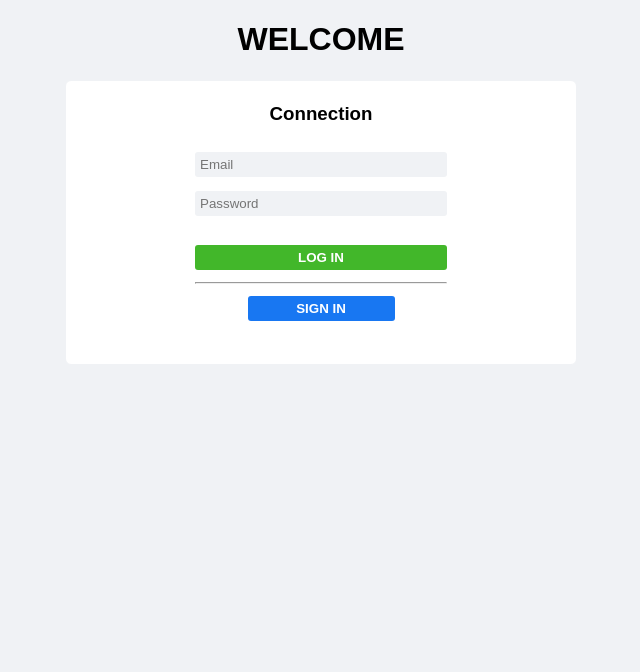
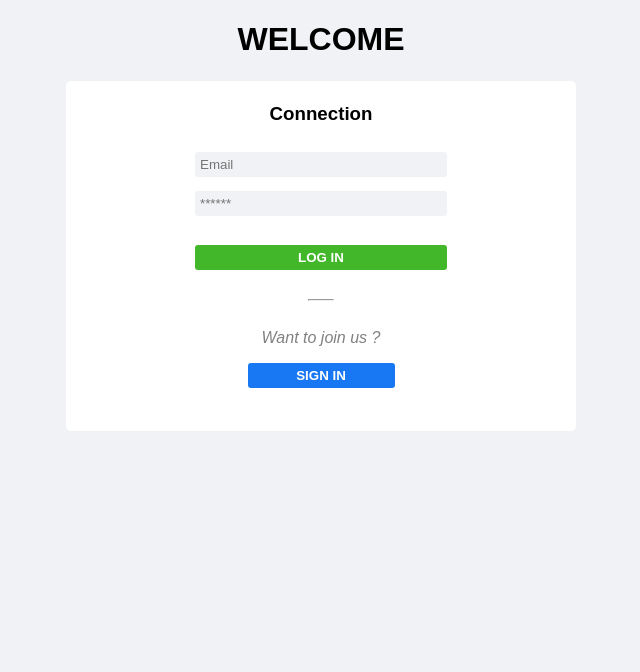
Before and after one commit to TimotheGonin/Members-area-access, a PHP site: page / in a window 1280 px wide. Shown: the top 672 px of the page, without its empty margins (319-959 px from the left). Run offline with PHP 8.4, Linux system fonts and the light colour scheme.

Commit message:
index.php design tmp ok

```diff
--- a/design/default.css
+++ b/design/default.css
@@ -11,6 +11,7 @@ body {
 * {
     box-sizing: border-box;
     vertical-align: baseline;
+    font-family: Arial, Helvetica, sans-serif;
 }
 
 
@@ -27,6 +28,10 @@ body {
 .noPadnoMarg {
     margin: 0;
     padding: 0;
+}
+
+.pointer {
+    cursor: pointer;
 }
 
 
@@ -57,7 +62,7 @@ table {
     background-color: white;
 }
 
-input[type="text"],
+input[type="email"],
 input[type="password"] {
     border: 0;
     background-color: #f0f2f5;
@@ -76,7 +81,17 @@ input[type="password"] {
 }
 
 hr {
-    width: 50%;
+    margin-top: 25px;
+    width: 5%;
+}
+
+a {
+    text-decoration: none;
+}
+
+#signInProposition {
+    font-style: italic;
+    color: grey;
 }
 
 #signInBtn {
--- a/index.php
+++ b/index.php
@@ -4,7 +4,7 @@
     <meta charset="UTF-8">
     <meta http-equiv="X-UA-Compatible" content="IE=edge">
     <meta name="viewport" content="width=device-width, initial-scale=1.0">
-    <link rel="stylesheet" href="design/default.css">
+    <link rel="stylesheet" type="text/css" href="design/default.css">
     <title>Homepage</title>
 </head>
 <body>
@@ -16,6 +16,7 @@
 <!-- LOG IN -->
         <section>
             <table class="box-center">
+            <!-- TITLE -->
                 <thead>
                     <tr class="txt-center">
                         <th><h3>Connection</h3></th>
@@ -23,24 +24,14 @@
                 </thead>
                 <tbody>
                     <form action="index.php" method="post">
-                        <!-- <tr  class="txt-center">
-                            <td>
-                                <label for="email">Email</label>
-                            </td>
-                        </tr> -->
                         <tr  class="txt-center">
                             <td>
-                                <input type="text" name="email" placeholder="Email">
+                                <input type="email" name="email" placeholder="Email" required>
                             </td>
                         </tr>
-                        <!-- <tr  class="txt-center">
-                            <td>
-                                <label for="password">Password</label>
-                            </td>
-                        </tr> -->
                         <tr  class="txt-center">
                             <td>
-                                <input type="password" name="password" placeholder="Password">
+                                <input type="password" name="password" placeholder="******" required>
                             </td>
                         </tr>
                     </form>
@@ -48,13 +39,14 @@
                 <tfoot>
                     <tr  class="txt-center">
                         <td>
-                            <button type="submit" id="logInBtn" class="box-center btn">Log in</button>
+                            <button type="submit" id="logInBtn" name="login" class="box-center btn pointer">Log in</button>
                         </td>
                     </tr>
 <!-- btn separation --><tr><td><hr></td></tr>
                     <tr  class="txt-center">
                         <td>
-                            <button type="submit" id="signInBtn" class="box-center btn">Sign in</button>
+                            <p id="signInProposition">Want to join us ?</p>
+                            <a href="#"><button type="submit" id="signInBtn" name="singin" class="box-center btn pointer">Sign in</button></a>
                         </td>
                     </tr>
                 </tfoot>
```
